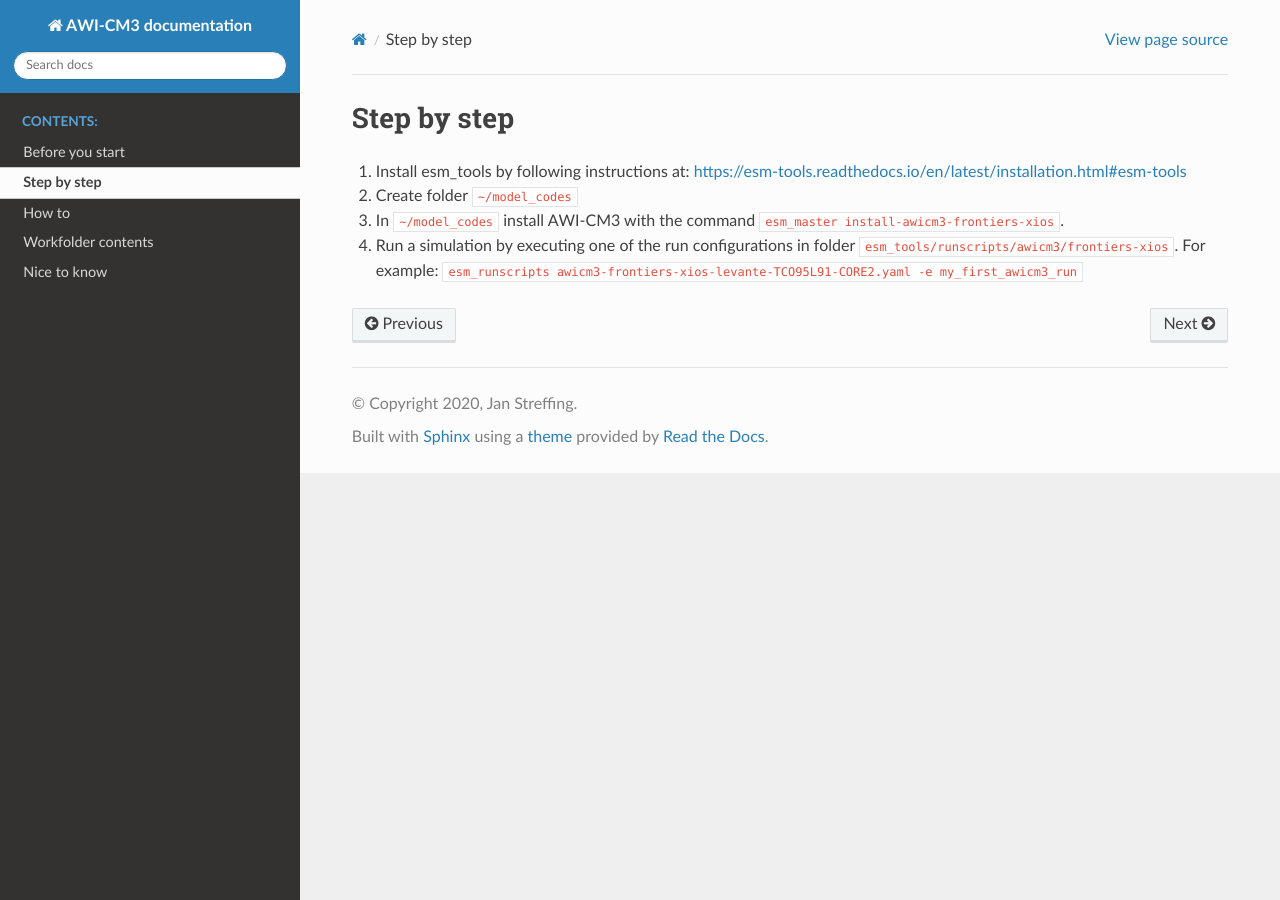
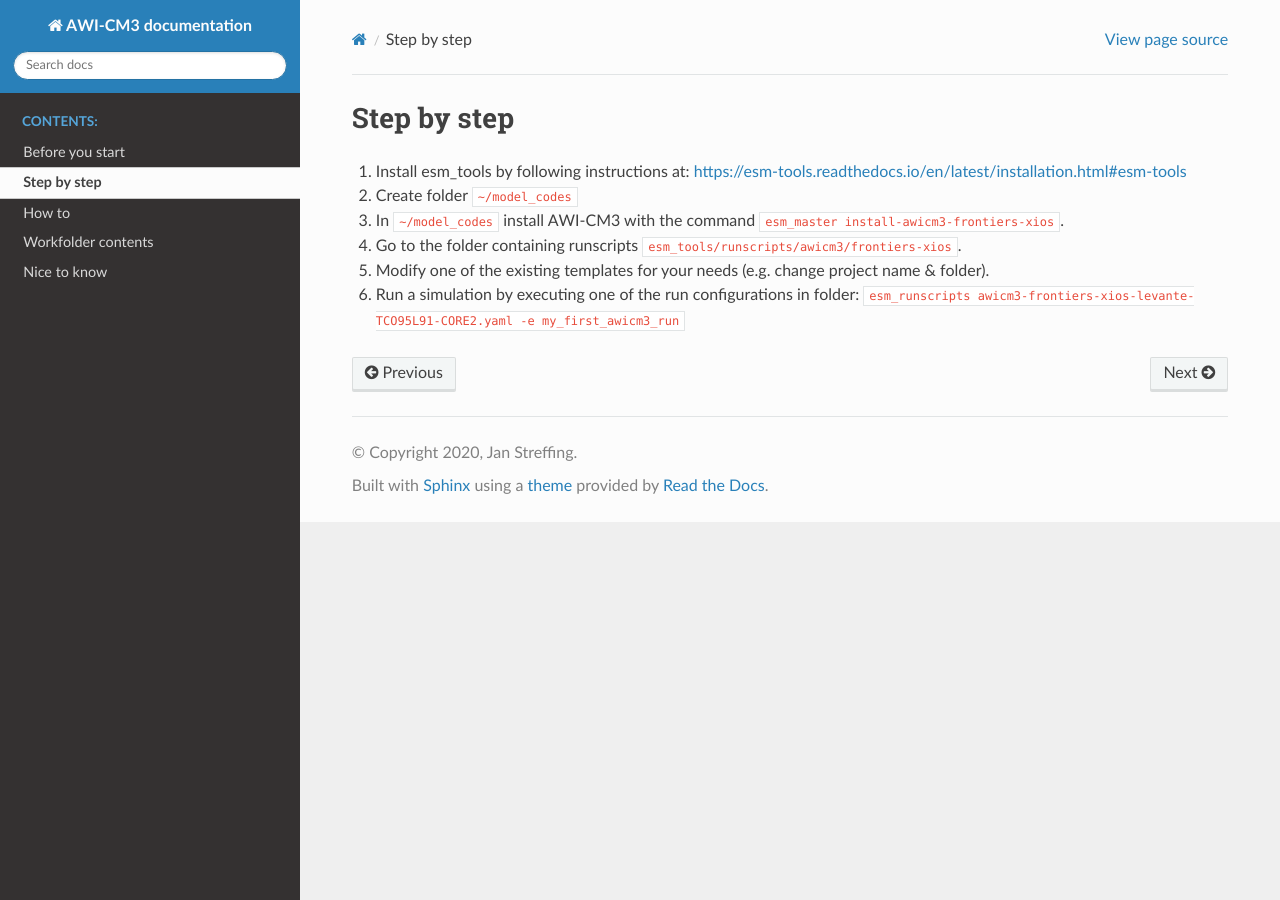
Before and after one commit to AWI-ESM/documentation_AWI-CM3, a Sphinx documentation site: the page built from source/quickstart.rst, in a window 1280 px wide. Built offline with Sphinx 7.4.7 and the Read the Docs theme 2.0.0, drawn with Linux system fonts in a browser that asks for light colours.

Commit message:
Update quickstart.rst

```diff
--- a/source/quickstart.rst
+++ b/source/quickstart.rst
@@ -6,4 +6,6 @@ Step by step
 1. Install esm_tools by following instructions at: https://esm-tools.readthedocs.io/en/latest/installation.html#esm-tools
 2. Create folder ``~/model_codes``
 3. In ``~/model_codes`` install AWI-CM3 with the command ``esm_master install-awicm3-frontiers-xios``.
-4. Run a simulation by executing one of the run configurations in folder ``esm_tools/runscripts/awicm3/frontiers-xios``. For example: ``esm_runscripts awicm3-frontiers-xios-levante-TCO95L91-CORE2.yaml -e my_first_awicm3_run``
+4. Go to the folder containing runscripts ``esm_tools/runscripts/awicm3/frontiers-xios``.
+5. Modify one of the existing templates for your needs (e.g. change project name & folder).
+6. Run a simulation by executing one of the run configurations in folder: ``esm_runscripts awicm3-frontiers-xios-levante-TCO95L91-CORE2.yaml -e my_first_awicm3_run``
```
